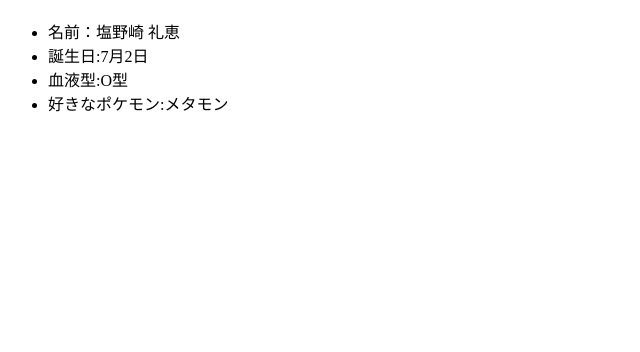
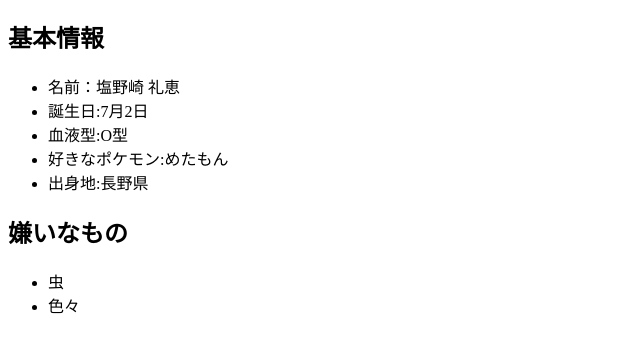
Before and after one commit to ayae-shi/git-practice2023, a plain HTML site: page index.html in a window 1280 px wide. Shown: the part 70-422 px from the top of the page, without its empty margins (0-640 px from the left). Drawn offline with Linux system fonts and the light colour scheme.

Commit message:
嫌いなものを追記

```diff
--- a/index.html
+++ b/index.html
@@ -12,13 +12,21 @@
     <body>
         <h1>自己紹介</h1>
 
-        <!-- 箇条書き用のタグ -->
+        <h2>基本情報</h2>
+         <!-- 箇条書き用のタグ -->
         <ul>
             <!-- 箇条書きの項目用タグ -->
             <li>名前：塩野崎 礼恵</li>
             <li>誕生日:7月2日</li>
             <li>血液型:O型</li>
-            <li>好きなポケモン:メタモン</li>
+            <li>好きなポケモン:めたもん</li>
+            <li>出身地:長野県</li>
+        </ul>
+
+        <h2>嫌いなもの</h2>
+        <ul>
+            <li>虫</li>
+            <li>色々</li>
         </ul>
     </body>
 </html>
```
